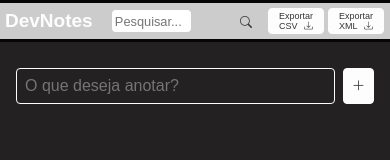
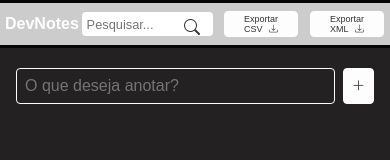
Before and after one commit to amac81/DevNotes, a plain HTML site: page index.html in a window 390 px wide. Drawn offline with nearby package versions, Linux system fonts and the light colour scheme.

Commit message:
css update:responsiveness problem solve

```diff
--- a/css/styles.css
+++ b/css/styles.css
@@ -233,94 +233,16 @@ header {
 
 /* responsiveness */
 
-@media (max-width: 770px) {
-    header {
-        width: 60%;
-        padding-left: 0;
-        display: flex;
-    }
-
-    header h1{
-       font-size: 20px;
-
-    }
-
-    #search-container input {
-        max-width: 50%;
-    }
-
-    #search-container i {
-       padding-right: 120px;
-    }
-
-    #export-container {
-        padding: 0;
-        margin: 0;
-    }
-
-}
-
-@media (max-width: 742px) {
-    #notes-container {
-        padding-left: 10%;
-        gap: 10%;
-    }
-
-    #search-container input{
-        width: 98%;
-    }
-}
-
-@media (max-width: 716px) {
-    #notes-container {
-        padding-left: 7%;
-        gap: 5%;
-    }
-
-}
-
-@media (max-width: 533px) {
-    #notes-container {
-        padding-left: 5%;
-        gap: 2%;
-    }
-
-    header {
-        padding: 0.5rem;
-    }
-
-    header h1{
-        font-size: 22px;
-        padding-right: 1rem;
-    }
-
-    #export-csv-btn, #export-xml-btn {
-        font-size:1px;
-        padding: 1.3rem;
-    }
-
-    #search-container  i {
-        font-size: 12px;
-    }
-
-    #search-container input{
-        width: 100%;
-        padding: 0.2rem;
-        font-size: 14px;
-    }
-}
 
 @media (max-width: 450px) {
 
     header {
         padding: 0;
+        padding-top: 0.5rem;
+        padding-bottom: 0.5rem;
         margin-top: -20px !important;
         width: 100%;
         display: flex;
-        position:fixed;
-        overflow-y:scroll;
-        min-height: 40px;
-        z-index: 1;
     }
 
     h1 {
@@ -354,15 +276,9 @@ header {
        margin-left: 3px;
        font-size: 0.8rem;
        width: 90%;
+       padding: 0.3rem;
     }
 
-    #export-csv-btn, #export-xml-btn{
-        font-size: 0.7rem;
-        max-width: 20%;
-        margin-top: 5px;
-        margin-bottom: 5px;
-        padding: 0;
-    }
     #export-xml-btn {
         margin-left: 4px;
         margin-right: 6px;
@@ -377,26 +293,6 @@ header {
     .note {
         margin-bottom: 1.5rem;
     }
-}
-
-@media (max-width: 400px){
-
-    header h1 {
-        font-size: 19px;
-    }
-
-    #export-container {
-        gap: 0;
-    }
-
-    #search-container {
-        width: 100%;
-    }
-
-    #search-container i {
-       padding-top:0.2rem;
-       padding-right: 0.5rem;
-    }
 
     #export-csv-btn, #export-xml-btn  {
         min-width: 3.5rem;
@@ -405,6 +301,5 @@ header {
         padding-right: 10px;
         padding-top:2px;
         padding-bottom:2px;
-
     }
 }
```
